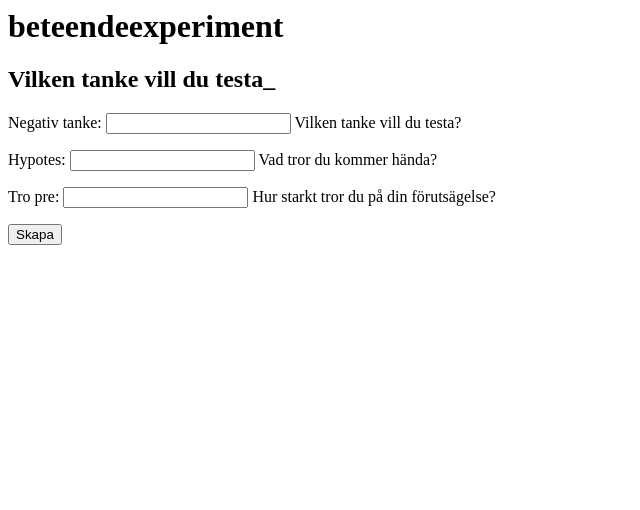
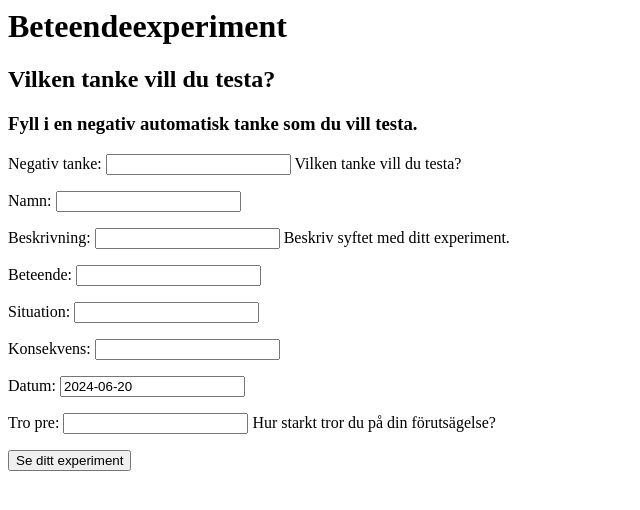
Before and after one commit to MamduhKod/KBT, a Django app: page /experiments/skapa/ in a window 1280 px wide. Shown: the top 510 px of the page, without its empty margins (0-640 px from the left). Run offline with Django 5.2, Linux system fonts and the light colour scheme.

Commit message:
fixed admin and made one view for experiment

```diff
--- a/kbt_app/experiments/models.py
+++ b/kbt_app/experiments/models.py
@@ -1,5 +1,6 @@
 from django.db import models
-
+from django.utils import timezone
+from datetime import date
 # Create your models here.
 
 from django.apps import AppConfig
@@ -15,12 +16,11 @@ class ExperimentPlan(models.Model):
     negativ_tanke = models.CharField( max_length=50,
         help_text="Vilken tanke vill du testa?")
     beskrivning = models.CharField(help_text="Beskriv syftet med ditt experiment.", max_length=300, default="")
-    datum = models.DateField(auto_now=False, auto_now_add=False,
-    help_text="När vill du utföra ditt experiment?")
+    datum = models.DateField(default=date.today)
     Beteende = models.CharField( max_length=100)
-    Situation = models.DateField( max_length=100)
-    Konsekvens = models.DateField(max_length=100)
-    tro_pre = models.SmallIntegerField(help_text="Hur starkt tror du på din förutsägelse?")
+    Situation = models.CharField( max_length=100)
+    Konsekvens = models.CharField(max_length=100)
+    tro_pre = models.IntegerField(help_text="Hur starkt tror du på din förutsägelse?")
 
 class ExperimentResultat(models.Model):
     Experiment = models.ForeignKey(ExperimentPlan, on_delete=models.CASCADE)
--- a/kbt_app/experiments/templates/experiments/tanke_form.html
+++ b/kbt_app/experiments/templates/experiments/tanke_form.html
@@ -1,7 +1,8 @@
-<h1>beteendeexperiment</h1>
-<h2>Vilken tanke vill du testa_</h2>
+<h1>Beteendeexperiment</h1>
+<h2>Vilken tanke vill du testa?</h2>
+<h3>Fyll i en negativ automatisk tanke som du vill testa.</h3>
 <form method="post">
   {% csrf_token %}
   {{ form.as_p }}
-  <button type="submit">Skapa</button>
+  <button type="submit">Se ditt experiment</button>
 </form>
--- a/kbt_app/experiments/urls.py
+++ b/kbt_app/experiments/urls.py
@@ -1,11 +1,11 @@
 from django.urls import path
 
 from . import views
-from .views import ExperimentTankeView
+from .views import ExperimentPlanView
 
 urlpatterns = [
     path("", views.Index, name="Index"),
-    path("skapa/",ExperimentTankeView.as_view(), name="Skapa"),
+    path("skapa/",ExperimentPlanView.as_view(), name="Skapa"),
 
 
 ]
--- a/kbt_app/experiments/views.py
+++ b/kbt_app/experiments/views.py
@@ -7,13 +7,13 @@ from django.shortcuts import render
 
 
 def Index(request):
-    experiments = ExperimentPlan.objects.all()  # Plural for consistency
-    context = {'experiments': experiments}  # Use 'experiments' key
+    experiments = ExperimentPlan.objects.all()
+    context = {'experiments': experiments}
     return render(request, 'experiments/index.html', context)
 
-class ExperimentTankeView(CreateView):
+class ExperimentPlanView(CreateView):
     model = ExperimentPlan
-    fields = ["negativ_tanke","Hypotes", "tro_pre"]
+    fields = ["negativ_tanke","namn", "beskrivning","Beteende","Situation","Konsekvens","datum","tro_pre"]
     success_url = reverse_lazy(('skapa'))
 
     def get(self, request, *args, **kwargs):
```
Also changed, not shown: kbt_app/db.sqlite3.
